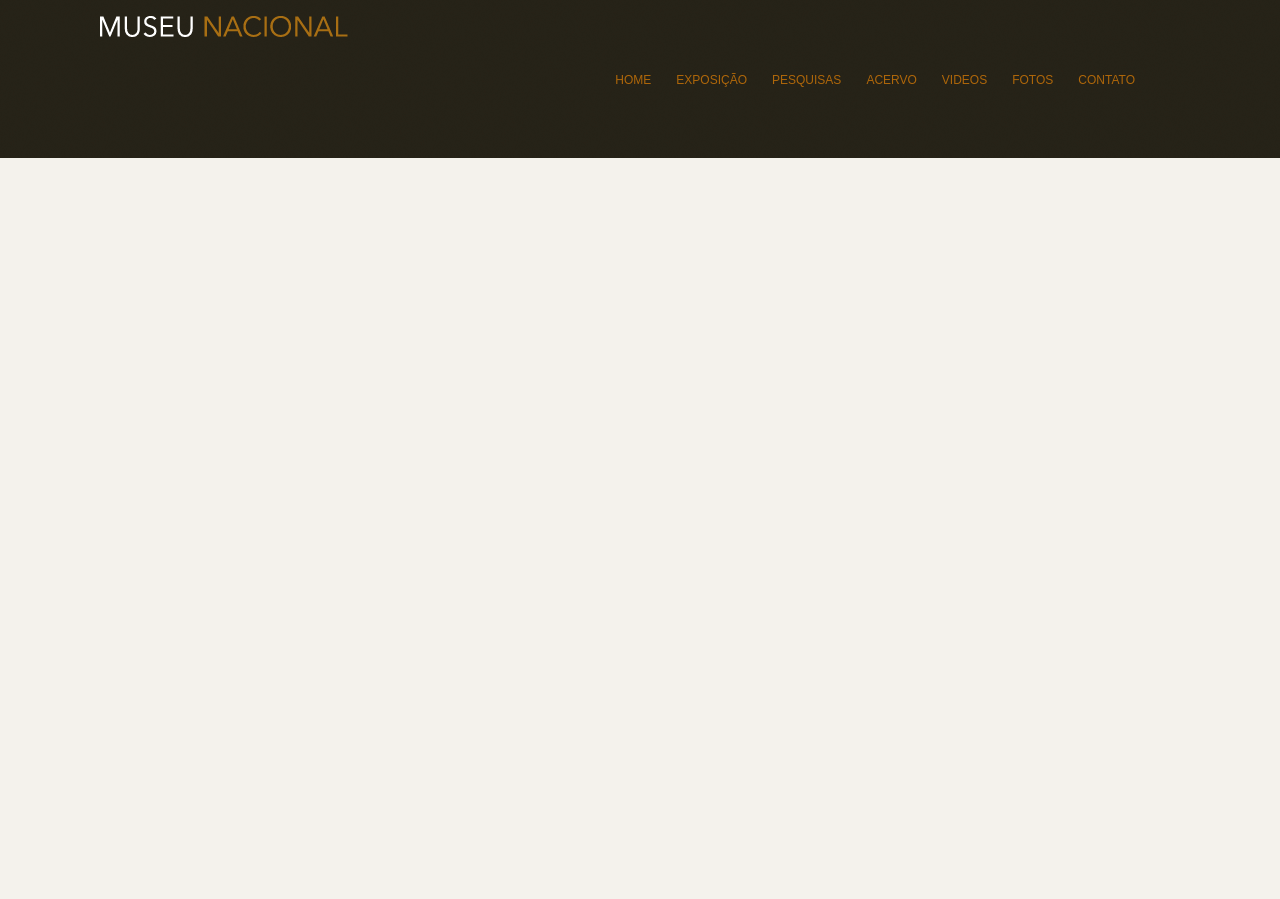
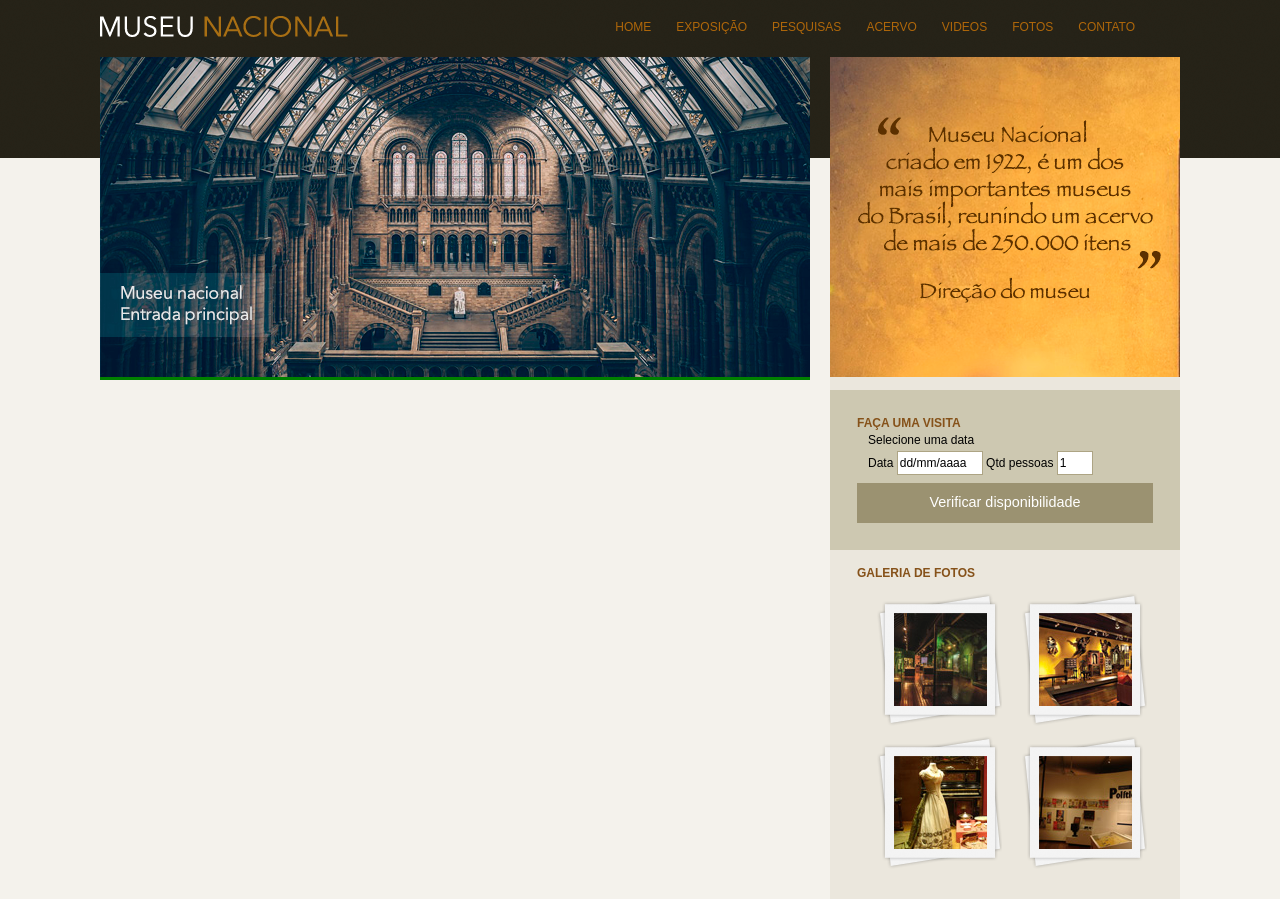
Before and after one commit to mensil/Site-Fic-Museu-Nacional, a plain HTML site: page index.html in a window 1280 px wide. Before the commit the page ends 800 px from the top, so only its background shows below. Drawn offline with Linux system fonts and the light colour scheme.

```diff
--- a/estilo.css
+++ b/estilo.css
@@ -18,6 +18,10 @@
 }
 
 /*------Configurando Logo---------*/
+
+#logo h1{
+	float: left;
+}
 
 #logo a{
 	width: 248px;
@@ -59,3 +63,81 @@
 nav ul li a:hover{
 	border-bottom: 1px solid #535858;
 }
+
+
+/*------Formatação Principal---------*/
+
+#conteudo{
+	width: 710px;
+	float: left;
+	background: green;
+}
+
+aside{
+	width: 350px;
+	float: right;
+	background: #ebe7dd;
+	padding-bottom: 30px;
+}
+
+section#visita{
+	background: #cdc8b1;
+	padding: 10px 27px 27px 27px;
+	margin-top: 10px;
+
+}
+
+section#galeria{
+padding: 0 27px 0 27px;
+
+}
+
+section#galeria a{
+	display: block;
+	background: url(imagens/fundo-foto.png) no-repeat;
+	float: left;
+	padding: 17px 15px 17px 15px;
+	margin: 10px 0 0 20px;
+
+}
+
+section#galeria img{
+	margin-left: 2px;
+	margin-top: 3px;
+}
+
+h4{
+	color: #86521a;
+	text-transform: uppercase;
+	padding-bottom: 3px;
+	margin-bottom: 0;
+}
+
+input{
+	width: 80px;
+	height: 20px;
+	background: #fff;
+	border:none;
+	font-size: 1em;
+}
+
+input.campo{
+	border:1px solid #ada484;
+}
+
+input.botao{
+	background: #9b9271;
+	color: white;
+	width: 100%;
+	height: 40px;
+	font-size: 1.2em;
+}
+
+fieldset{
+	border:none;
+
+}
+
+legend{
+	display: none;
+}
--- a/index.html
+++ b/index.html
@@ -41,6 +41,60 @@
 
 		</head><!--Fim header-->
 
+		<div id="principal"><!--Inicio Princiapl-->
+			<div id="conteudo">
+				<section id="capa">
+					<img src="imagens/museu.png">
+
+				</section>
+			</div>
+
+			<aside>
+				<section id="depoimento">
+					<img src="imagens/depoimento.png">
+				</section>
+
+				<section id="visita"> <!--Inicio seção visita-->
+					<h4>Faça uma visita</h4>
+					<form>
+						<fieldset>
+							<legend>Selecione uma data</legend>
+
+							<label for="data">Data</label>
+							<input class="campo" type="text" name="" id="data" value="dd/mm/aaaa">
+
+							<label for="qtd">Qtd pessoas</label>
+							<input class="campo" style="width: 30px" type="text" name="" id="qtd" value="1">
+
+						</fieldset>
+
+						<input class="botao" type="submit" value="Verificar disponibilidade">
+					</form>
+				</section> <!--Fim seção visita-->
+				<section id="galeria"><!--Inicio seção galeria-->
+					<h4>Galeria de fotos</h4>
+
+					<a href="">
+						<img src="imagens/imagem1.jpg" height="93px" width="93px" alt="Descrição da imagem">
+					</a>
+
+					<a href="">
+						<img src="imagens/imagem2.jpg" height="93px" width="93px">
+					</a>
+
+					<a href="">
+						<img src="imagens/imagem3.jpg" height="93px" width="93px">
+					</a>
+
+					<a href="">
+						<img src="imagens/imagem4.jpg" height="93px" width="93px">
+					</a>
+
+				</section><!--fim seção galeria-->
+			</aside>
+
+		</div><!--Fim Princiapl-->
+
 	</div><!--Fim Container-->
 
 
```
